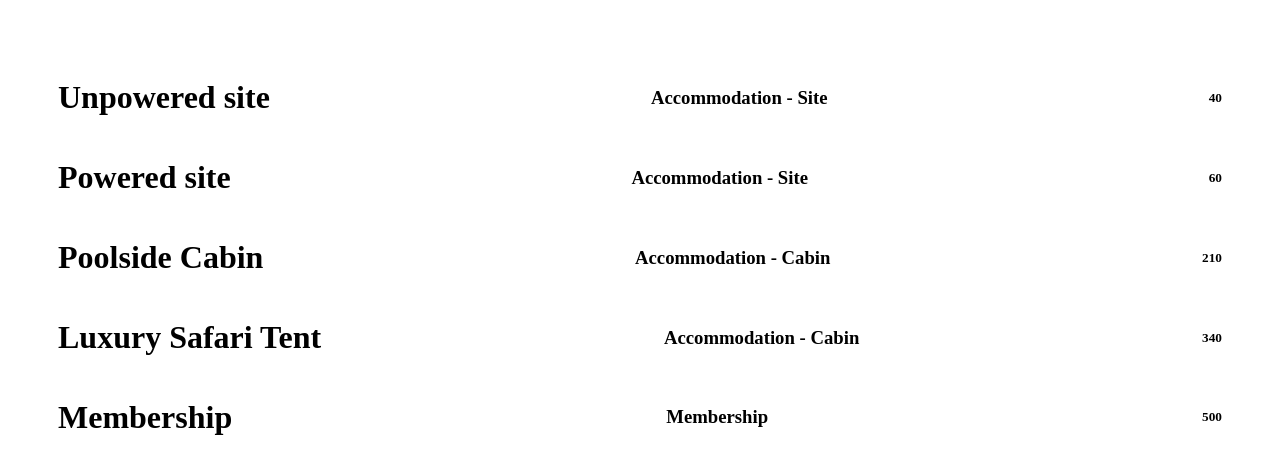
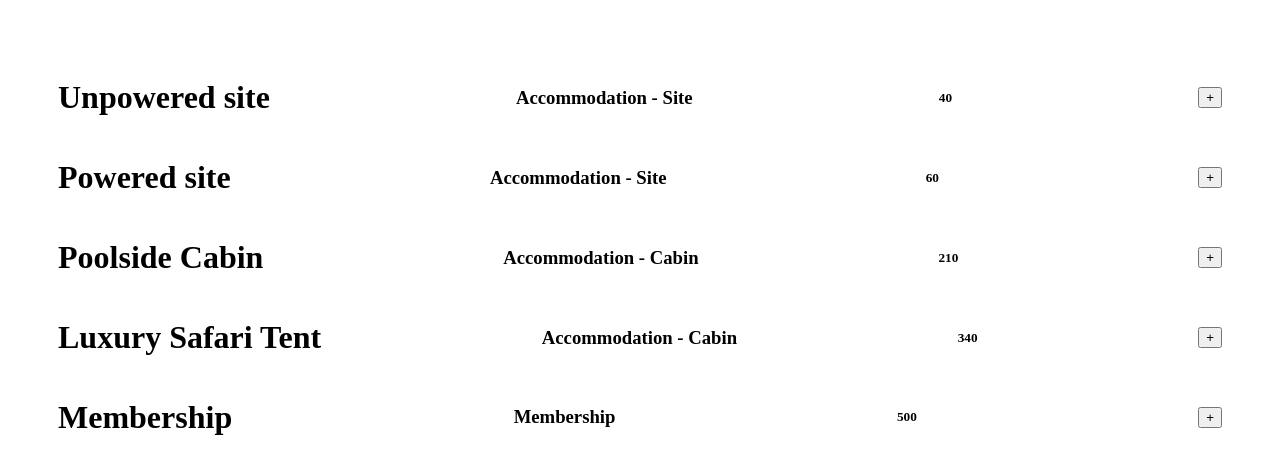
Before and after one commit to DAHUO-Melbourne/product-list, a React (Create React App) app: page / in a window 1280 px wide. Shown: the top 474 px of the page. Built offline with nearby package versions, Linux system fonts and the light colour scheme.

Commit message:
feat: add product items into shopping cart

```diff
--- a/src/App.tsx
+++ b/src/App.tsx
@@ -1,14 +1,31 @@
-import React from 'react';
+import React, {useState} from 'react';
 import data from './constants/products.json';
 
 const App = () => {
   const products = data.products;
+
+  const [shoppingItemList, setShoppingItemList] = useState<string[]>([]);
+
+  const handleProductClick = (e: React.MouseEvent) => {
+    const selectedCard = e.target as HTMLElement;
+    if(selectedCard.nodeName !== 'BUTTON') {
+      return;
+    }
+    const selectedProductLabel = selectedCard.closest('div')?.ariaLabel as string;
+    setShoppingItemList([
+      ...shoppingItemList,
+      selectedProductLabel
+    ])
+  }
+
   return (
     <div className="App">
+      <div onClick={handleProductClick}>
         {products.map((item) => (
           <div
             key={item.name}
             className='product-item'
+            aria-label={item.name}
           >
             <h1>
               {item.name}
@@ -19,8 +36,12 @@ const App = () => {
             <h5>
               {item.price}
             </h5>
+            <button>
+              +
+            </button>
           </div>
         ))}
+      </div>
     </div>
   );
 }
```
Lines whose indentation alone changed are shown as unchanged.
